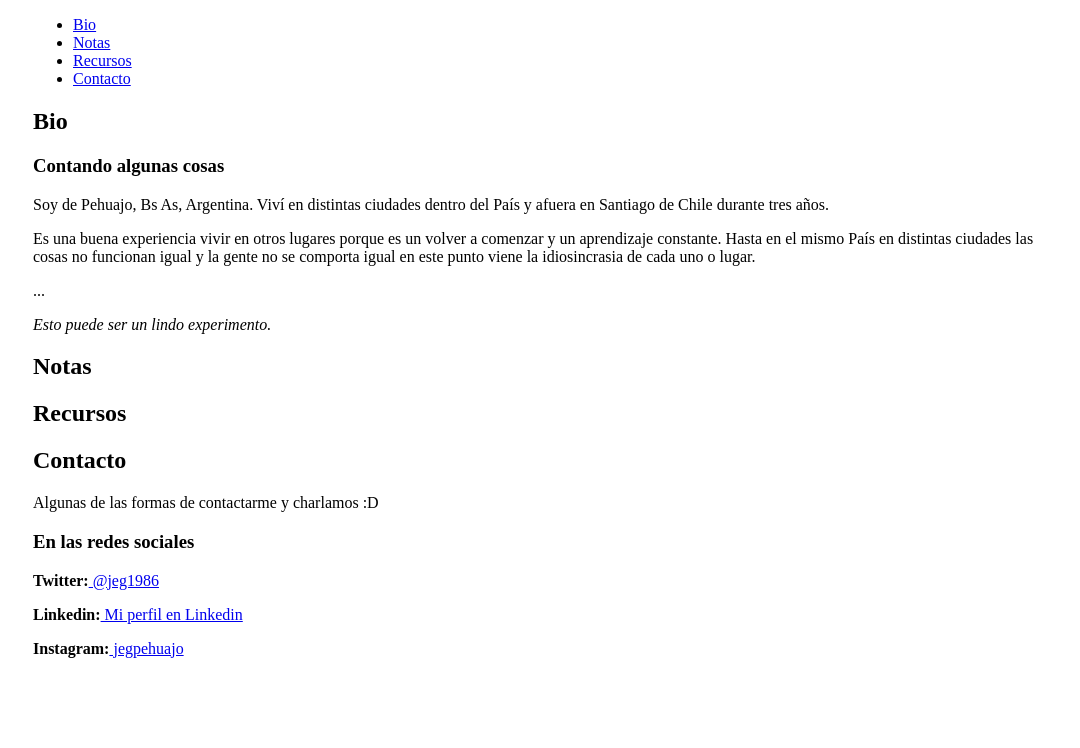
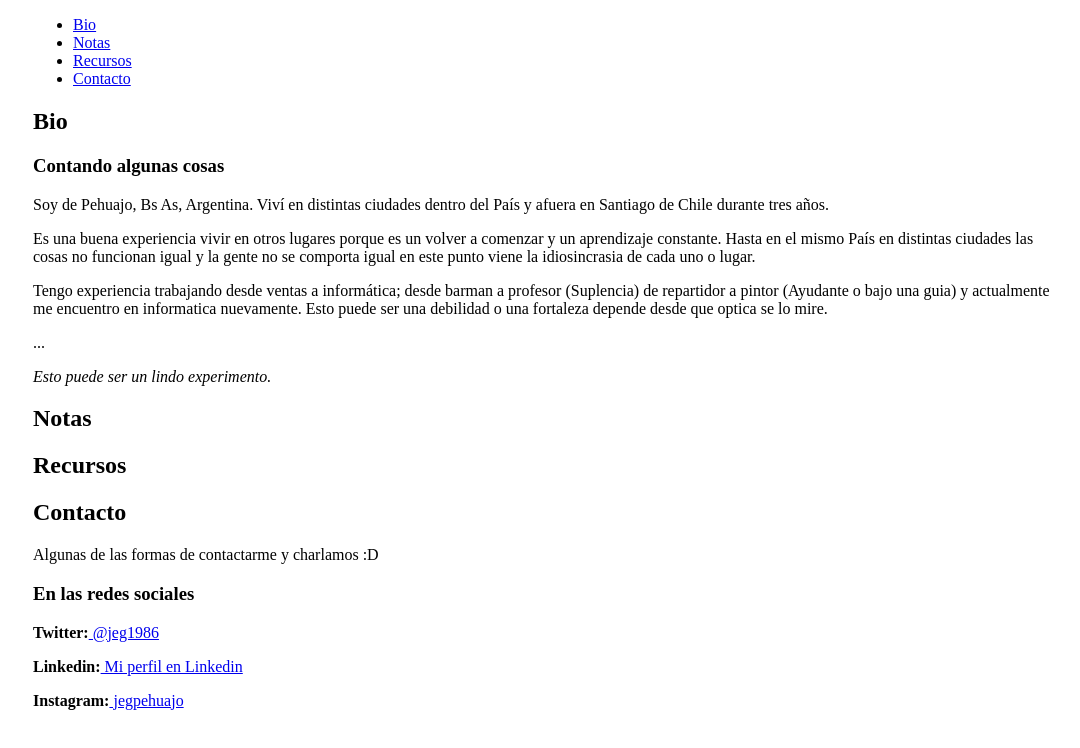
Before and after one commit to jegpehuajo/jegpehuajo.github.io, a plain HTML site: page index.html in a window 1280 px wide. Shown: the whole page, without its empty margins (95-1175 px from the left). Drawn offline with Linux system fonts and the light colour scheme.

Commit message:
Agregue parrafo de experiencia laboral.

```diff
--- a/index.html
+++ b/index.html
@@ -25,6 +25,9 @@
       </p>
       <p>
         Es una buena experiencia vivir en otros lugares porque es un volver a comenzar y un aprendizaje constante. Hasta en el mismo País en distintas ciudades las cosas no funcionan igual y la gente no se comporta igual en este punto viene la idiosincrasia de cada uno o lugar.
+      </p>
+      <p>
+        Tengo experiencia trabajando desde ventas a informática; desde barman a profesor (Suplencia) de repartidor a pintor (Ayudante o bajo una guia) y actualmente me encuentro en informatica nuevamente. Esto puede ser una debilidad o una fortaleza depende desde que optica se lo mire.
       </p>
       <p>
         ...
```
